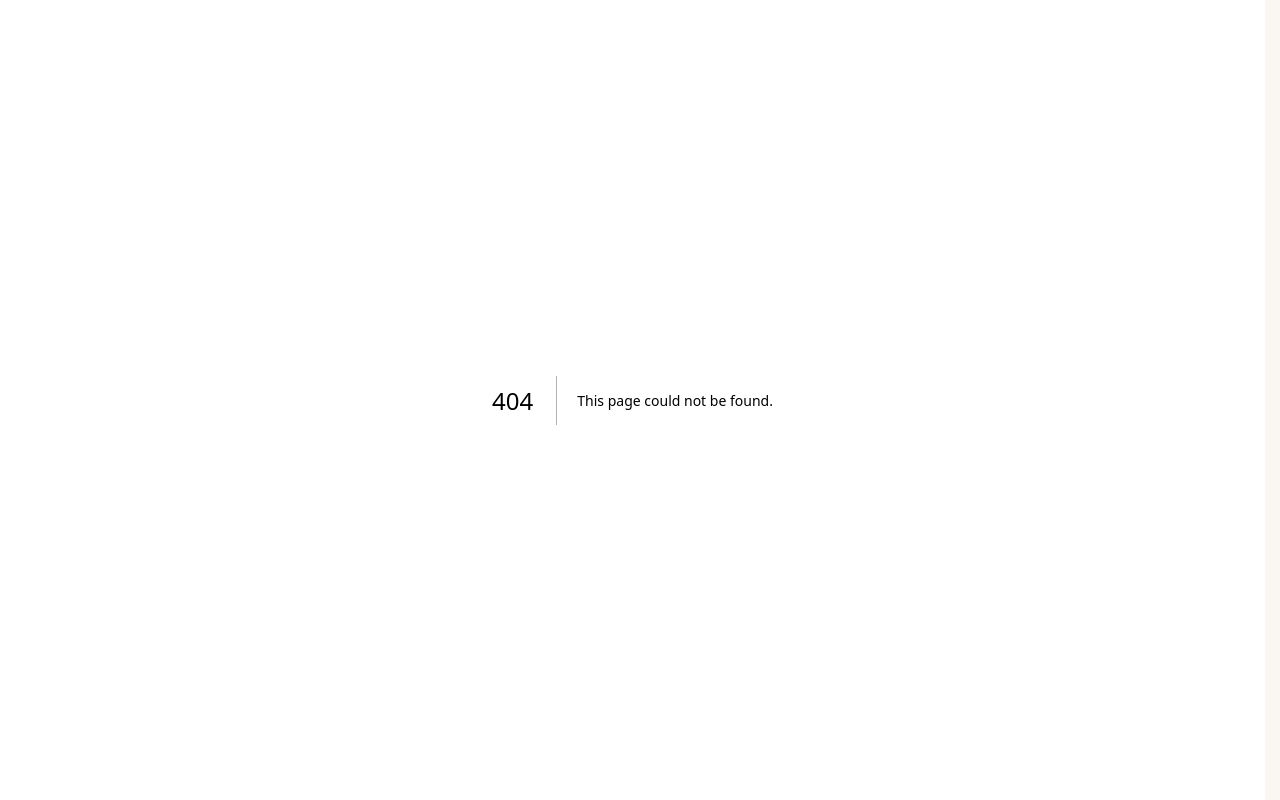
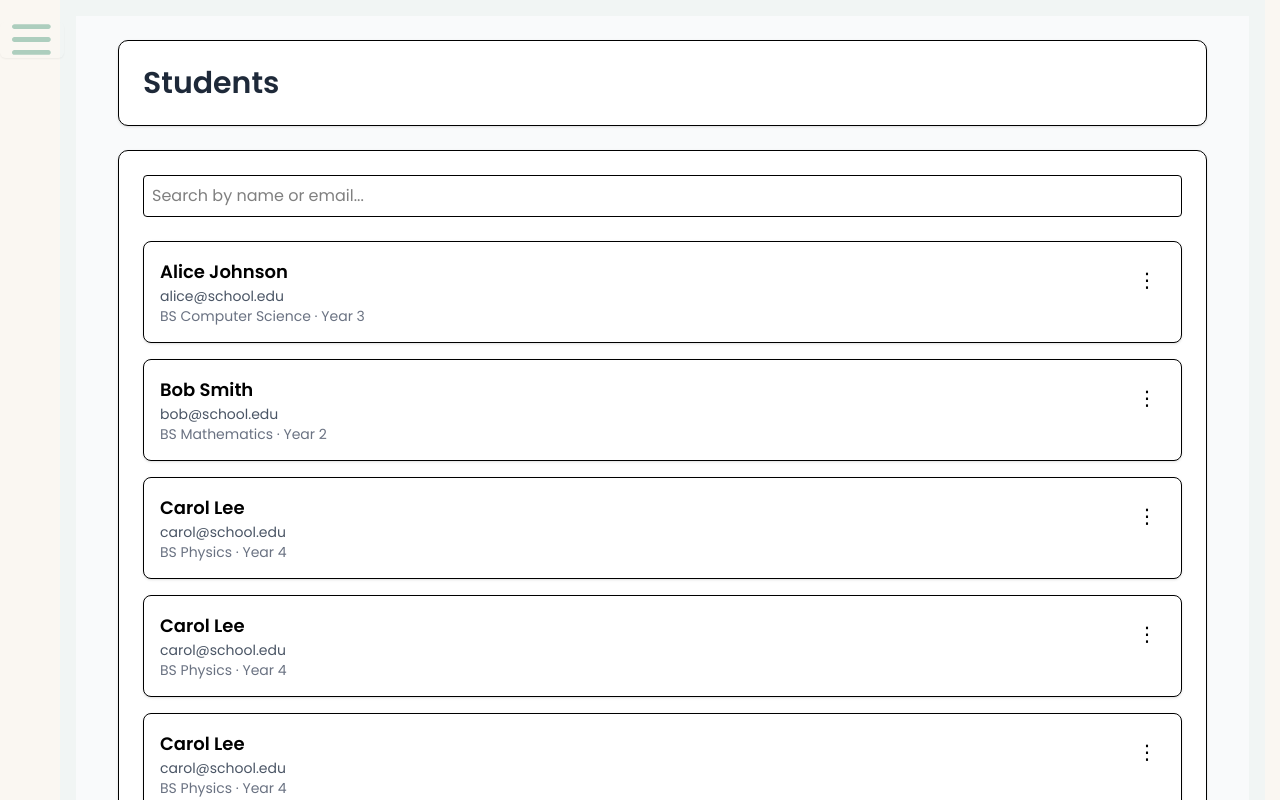
Before and after one commit to kemdav/Tambayan, a Next.js app: page /admin/students in a window 1280 px wide. Before the commit this address had no page. Shown: the top 800 px of the page. Built offline with nearby package versions, Linux system fonts and the light colour scheme; a web font is replaced by a local one.

Commit message:
added student on admin dashboard and ui for the student

```diff
--- a/src/app/(admin-view)/admin/layout.tsx
+++ b/src/app/(admin-view)/admin/layout.tsx
@@ -64,6 +64,12 @@ const navButtons: ButtonConfig[] = [
     href: "/admin/accreditation",
   },
   {
+    id: "students",
+    children: "Students",
+    icon: <StudentProfileIcon />,
+    href: "/admin/students",
+  },
+  {
     id: "settings",
     children: "Settings",
     icon: <SettingsIcon />,
--- /dev/null
+++ b/src/app/(admin-view)/admin/students/page.tsx
@@ -0,0 +1,123 @@
+"use client";
+import { useState } from "react";
+
+// Minimal StudentCard component with menu
+function StudentCard({ student }: { student: { name: string; email: string; course: string; year: string } }) {
+  const [menuOpen, setMenuOpen] = useState(false);
+  return (
+    <div className="border rounded-lg p-4 shadow-sm mb-4 bg-white relative">
+      <div className="flex justify-between items-start">
+        <div>
+          <div className="font-semibold text-lg">{student.name}</div>
+          <div className="text-gray-600 text-sm">{student.email}</div>
+          <div className="text-gray-500 text-sm">{student.course} &middot; Year {student.year}</div>
+        </div>
+        <div className="relative">
+          <button
+            className="p-2 rounded-full hover:bg-gray-100"
+            onClick={() => setMenuOpen((open) => !open)}
+            aria-label="Open menu"
+          >
+            <span className="text-xl">&#8942;</span>
+          </button>
+          {menuOpen && (
+            <div className="absolute right-0 mt-2 w-48 bg-white border rounded shadow-lg z-10">
+              <button
+                className="block w-full text-left px-4 py-2 text-sm hover:bg-gray-100"
+                onClick={() => {
+                  setMenuOpen(false);
+                  alert(`Reset password for ${student.name} to default.`);
+                }}
+              >
+                Reset Password to Default
+              </button>
+            </div>
+          )}
+        </div>
+      </div>
+    </div>
+  );
+}
+
+// Mock student data
+const mockStudents = [
+  { name: "Alice Johnson", email: "alice@school.edu", course: "BS Computer Science", year: "3" },
+  { name: "Bob Smith", email: "bob@school.edu", course: "BS Mathematics", year: "2" },
+  { name: "Carol Lee", email: "carol@school.edu", course: "BS Physics", year: "4" },
+  { name: "Carol Lee", email: "carol@school.edu", course: "BS Physics", year: "4" },
+  { name: "Carol Lee", email: "carol@school.edu", course: "BS Physics", year: "4" },
+  { name: "Carol Lee", email: "carol@school.edu", course: "BS Physics", year: "4" },
+  { name: "Carol Lee", email: "carol@school.edu", course: "BS Physics", year: "4" },
+  { name: "Carol Lee", email: "carol@school.edu", course: "BS Physics", year: "4" },
+  { name: "Carol Lee", email: "carol@school.edu", course: "BS Physics", year: "4" },
+  { name: "Carol Lee", email: "carol@school.edu", course: "BS Physics", year: "4" },
+  { name: "Carol Lee", email: "carol@school.edu", course: "BS Physics", year: "4" },
+  { name: "Carol Lee", email: "carol@school.edu", course: "BS Physics", year: "4" },
+  { name: "Carol Lee", email: "carol@school.edu", course: "BS Physics", year: "4" },
+  { name: "Carol Lee", email: "carol@school.edu", course: "BS Physics", year: "4" },
+];
+
+export default function AdminStudentsPage() {
+  const [search, setSearch] = useState("");
+  const [page, setPage] = useState(1);
+  const studentsPerPage = 10;
+
+  const filteredStudents = mockStudents.filter(
+    s =>
+      s.name.toLowerCase().includes(search.toLowerCase()) ||
+      s.email.toLowerCase().includes(search.toLowerCase())
+  );
+
+  const totalPages = Math.ceil(filteredStudents.length / studentsPerPage);
+  const paginatedStudents = filteredStudents.slice(
+    (page - 1) * studentsPerPage,
+    page * studentsPerPage
+  );
+
+  const handlePrev = () => setPage((p) => Math.max(1, p - 1));
+  const handleNext = () => setPage((p) => Math.min(totalPages, p + 1));
+
+  return (
+    <div className="min-h-screen px-4 py-6 bg-gray-50">
+      <div className="w-full max-w-[1089px] mx-auto mb-6 bg-white p-6 border rounded-[10px] shadow-sm">
+        <h1 className="text-3xl font-bold text-gray-800">
+          Students
+        </h1>
+      </div>
+      <div className="w-full max-w-[1089px] mx-auto bg-white border rounded-[10px] shadow-sm p-6">
+        <input
+          type="text"
+          placeholder="Search by name or email..."
+          className="mb-6 w-full p-2 border rounded focus:outline-none focus:ring"
+          value={search}
+          onChange={e => {
+            setSearch(e.target.value);
+            setPage(1); // Reset to first page on search
+          }}
+        />
+        {paginatedStudents.length === 0 ? (
+          <div className="text-gray-500">No students found.</div>
+        ) : (
+          paginatedStudents.map((student, idx) => <StudentCard key={idx + (page-1)*studentsPerPage} student={student} />)
+        )}
+        <div className="flex justify-center items-center mt-6 gap-2">
+          <button
+            className="px-3 py-1 border rounded disabled:opacity-50"
+            onClick={handlePrev}
+            disabled={page === 1}
+          >
+            Previous
+          </button>
+          <span className="mx-2">Page {page} of {totalPages}</span>
+          <button
+            className="px-3 py-1 border rounded disabled:opacity-50"
+            onClick={handleNext}
+            disabled={page === totalPages || totalPages === 0}
+          >
+            Next
+          </button>
+        </div>
+      </div>
+    </div>
+  );
+}
```
